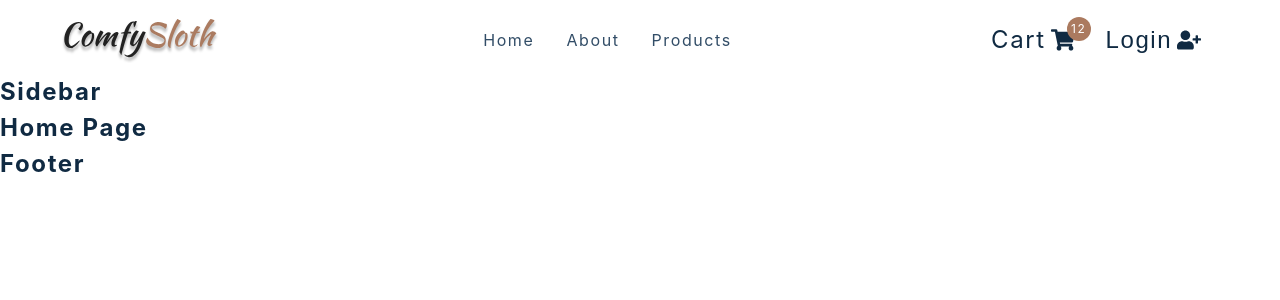
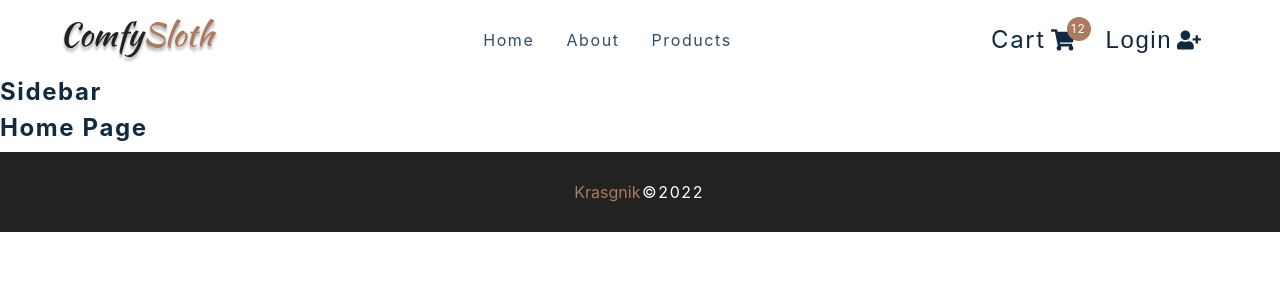
Before and after one commit to JoeBuydemDips/furniture-store-react, a React (Create React App) app: page / in a window 1280 px wide. Shown: the top 300 px of the page. Built offline with nearby package versions, Linux system fonts and the light colour scheme.

Commit message:
Add Footer.

```diff
--- a/src/components/Footer.js
+++ b/src/components/Footer.js
@@ -1,8 +1,13 @@
-import React from 'react'
-import styled from 'styled-components'
+import React from "react";
+import styled from "styled-components";
 const Footer = () => {
-  return <h4>footer</h4>
-}
+  return (
+    <Wrapper>
+      <span>Krasgnik</span>
+      <h5> &copy;{new Date().getFullYear()}</h5>
+    </Wrapper>
+  );
+};
 
 const Wrapper = styled.footer`
   height: 5rem;
@@ -26,6 +31,6 @@ const Wrapper = styled.footer`
   @media (min-width: 776px) {
     flex-direction: row;
   }
-`
+`;
 
-export default Footer
+export default Footer;
```
